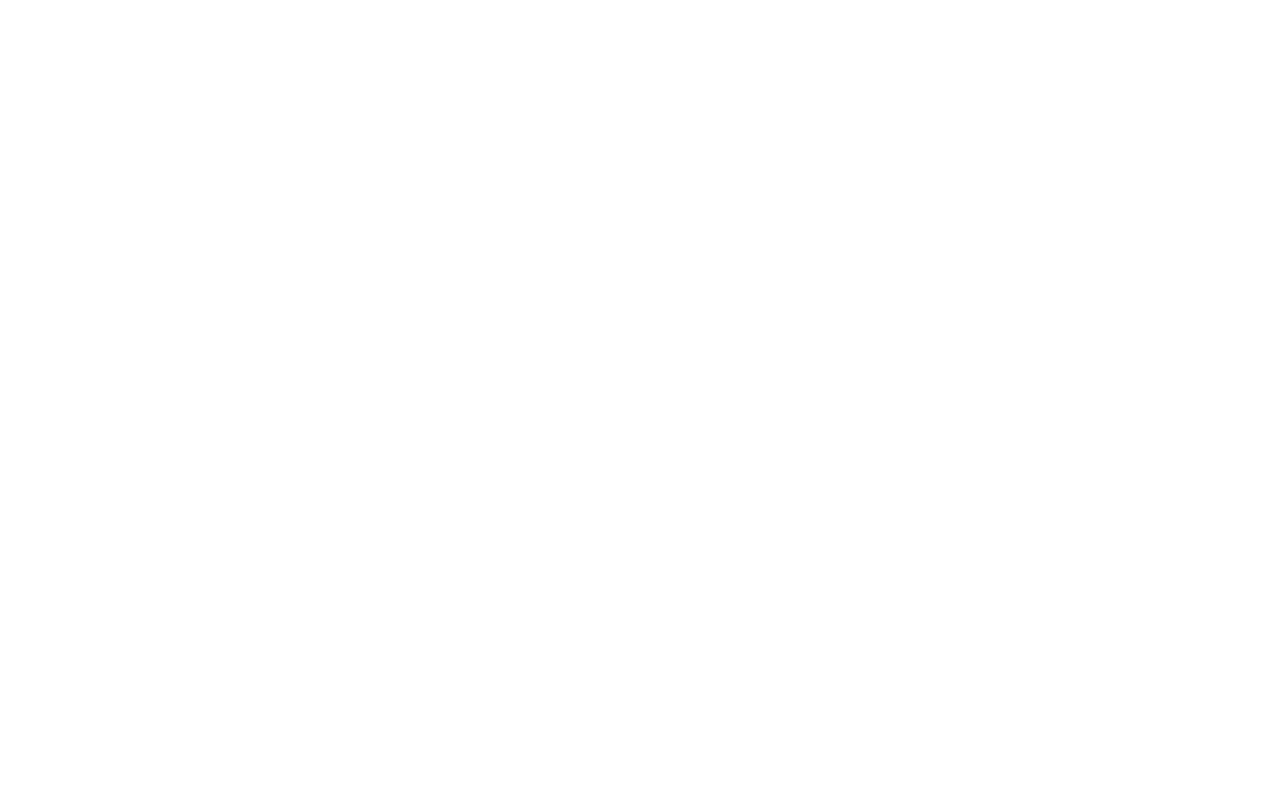
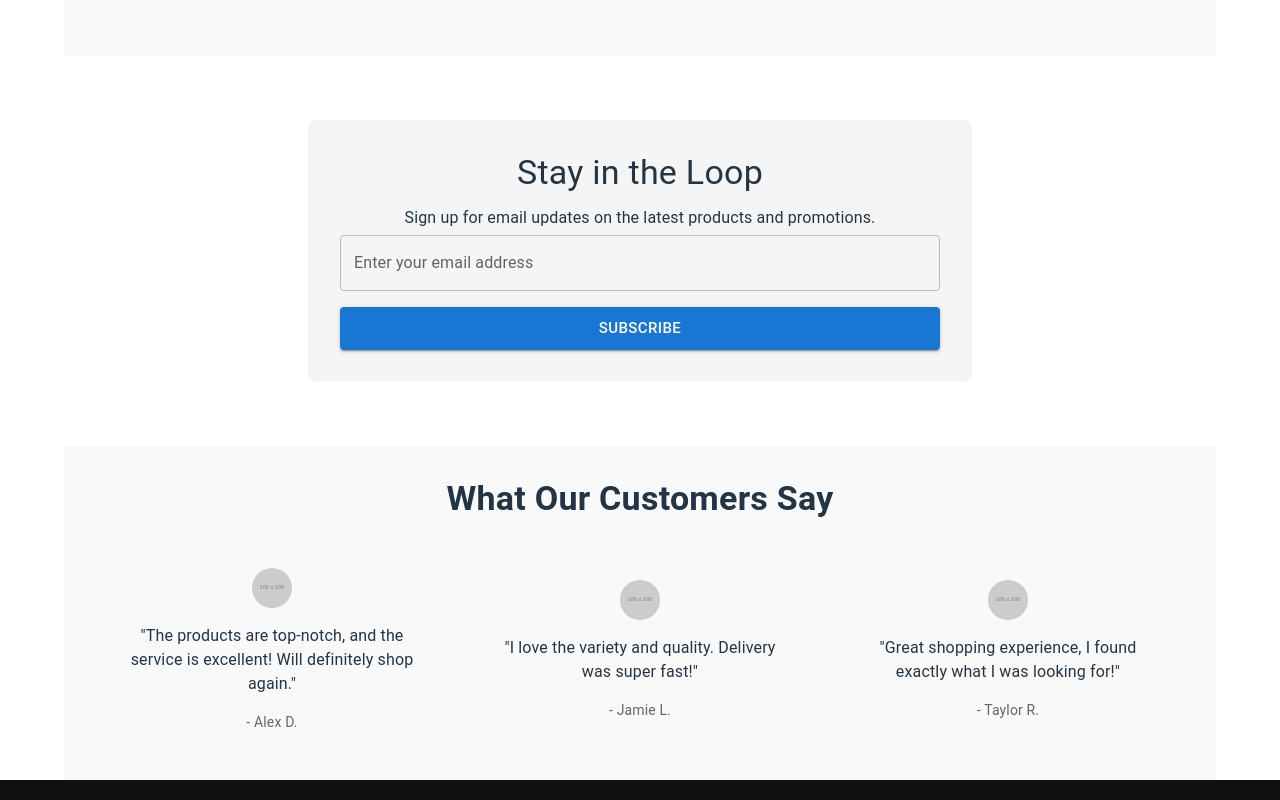
Before and after one commit to MingJae92/ecommerce-store, a React (Vite) app: page /email in a window 1280 px wide. Shown: the part 680-1480 px from the top of the page. Before the commit the page ends 800 px from the top, so only its background shows below. Built offline with nearby package versions, Linux system fonts and the light colour scheme.

Commit message:
email page design implemented

```diff
--- a/src/components/Pages/Contactus/Emailform/Emailform.jsx
+++ b/src/components/Pages/Contactus/Emailform/Emailform.jsx
@@ -1,9 +1,56 @@
-import React from 'react'
+import React from 'react';
+import { Box, Typography, TextField, Button, Container } from '@mui/material';
+import Hero from '../../../Hero/Hero';
+import Testimonials from '../../../Testimonials/Testimonials';
 
-function Emailform() {
+function EmailForm() {
   return (
-    <div>Emailform</div>
-  )
+    <Container sx={{ padding: 0 }}>
+      {/* Full-width Hero Section */}
+      <Box sx={{ width: '100%' }}>
+        <Hero />
+      </Box>
+
+      {/* Centered Email Form Section */}
+      <Box
+        sx={{
+          backgroundColor: '#f5f5f5',
+          borderRadius: 2,
+          padding: 4,
+          textAlign: 'center',
+          maxWidth: 600, // Set a maximum width for the caption box
+          margin: '0 auto', // Center the box horizontally
+          mt: 8, // Margin on top
+        }}
+      >
+        <Typography variant="h4" gutterBottom>
+          Stay in the Loop
+        </Typography>
+        <Typography variant="body1" gutterBottom>
+          Sign up for email updates on the latest products and promotions.
+        </Typography>
+        <TextField
+          label="Enter your email address"
+          variant="outlined"
+          fullWidth
+          sx={{ mb: 2 }}
+        />
+        <Button
+          variant="contained"
+          color="primary"
+          size="large"
+          fullWidth
+        >
+          Subscribe
+        </Button>
+      </Box>
+
+      {/* Full-width Testimonials Section */}
+      <Box sx={{ width: '100%', mt: 8 }}>
+        <Testimonials />
+      </Box>
+    </Container>
+  );
 }
 
-export default Emailform
+export default EmailForm;
```
